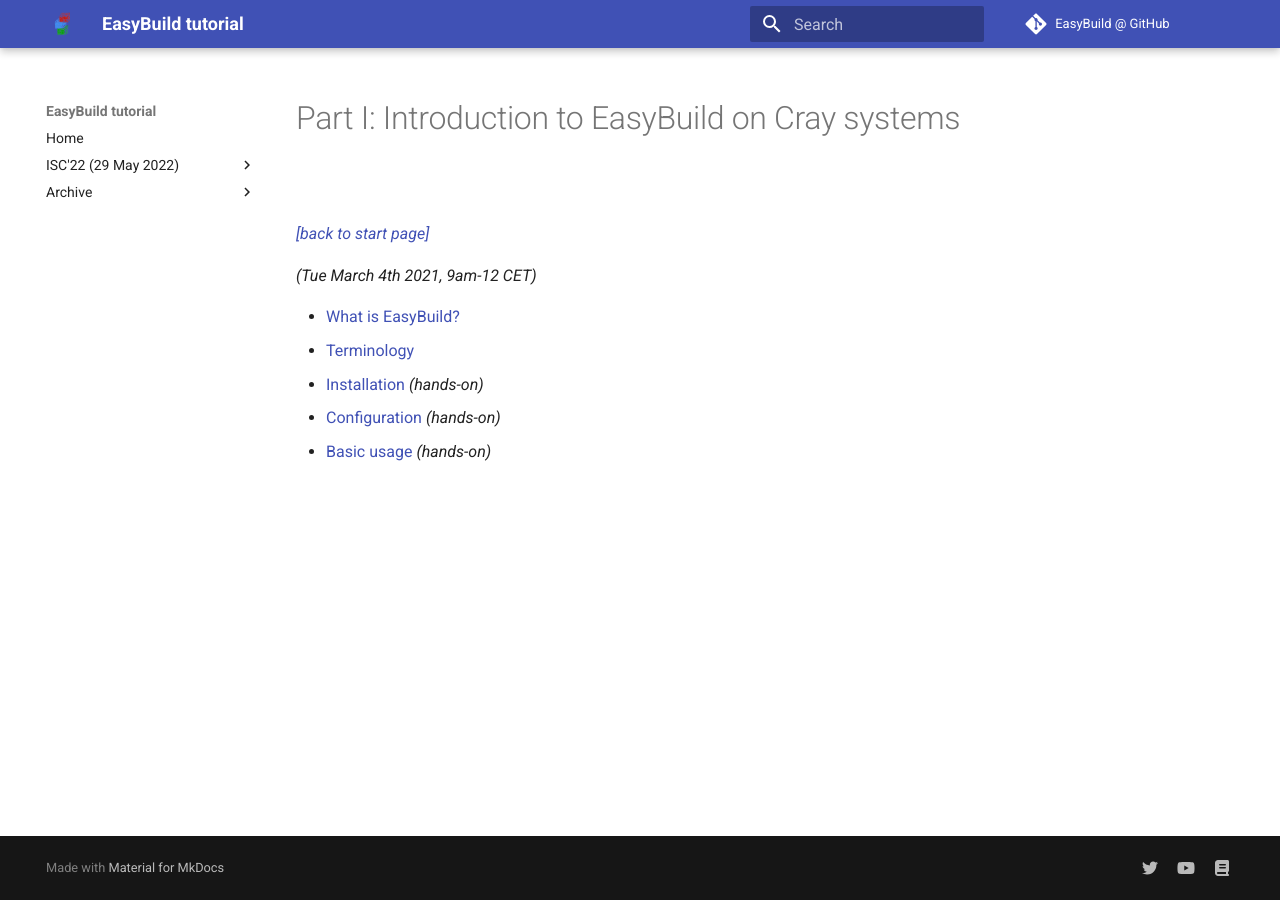
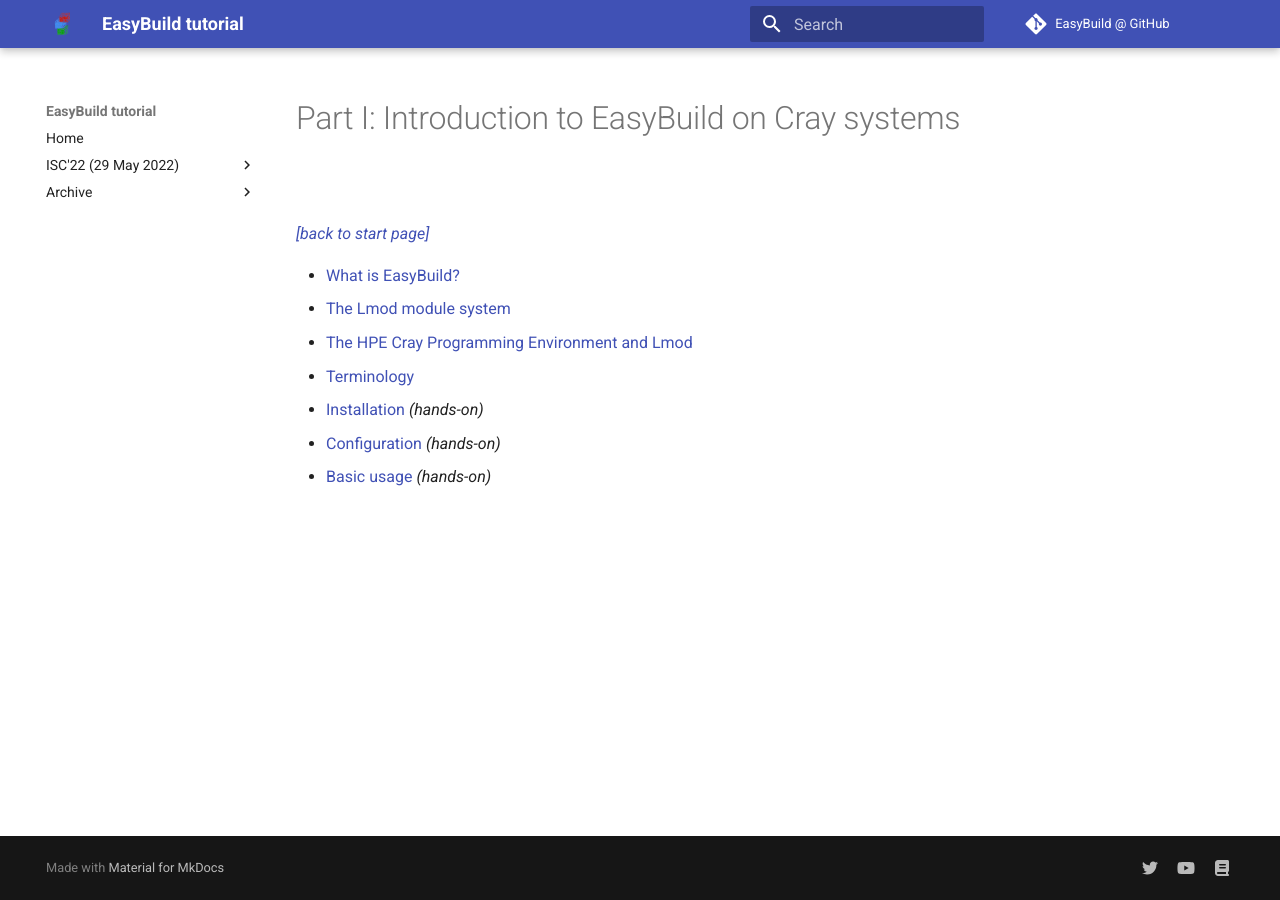
Before and after one commit to easybuilders/easybuild-tutorial, an MkDocs documentation site: the page built from docs/2022-CSC_and_LO/1_00_part1_intro.md, in a window 1280 px wide. Built offline with MkDocs 1.6.1 and Material for MkDocs 9.7.7, drawn with Linux system fonts in a browser that asks for light colours.

Commit message:
Corrections to the overview for part I.

```diff
--- a/docs/2022-CSC_and_LO/1_00_part1_intro.md
+++ b/docs/2022-CSC_and_LO/1_00_part1_intro.md
@@ -2,10 +2,10 @@
 
 *[[back to start page]](index.md)*
 
-*(Tue March 4th 2021, 9am-12 CET)*
-
 -   [What is EasyBuild?](1_01_what_is_easybuild.md)
--   [Terminology](1_02_terminology.md)
+-   [The Lmod module system](1_02_Lmod.md)
+-   [The HPE Cray Programming Environment and Lmod](1_03_CPE.md)
+-   [Terminology](1_04_terminology.md)
 
 -   [Installation](installation.md) *(hands-on)*
 -   [Configuration](configuration.md) *(hands-on)*
```
